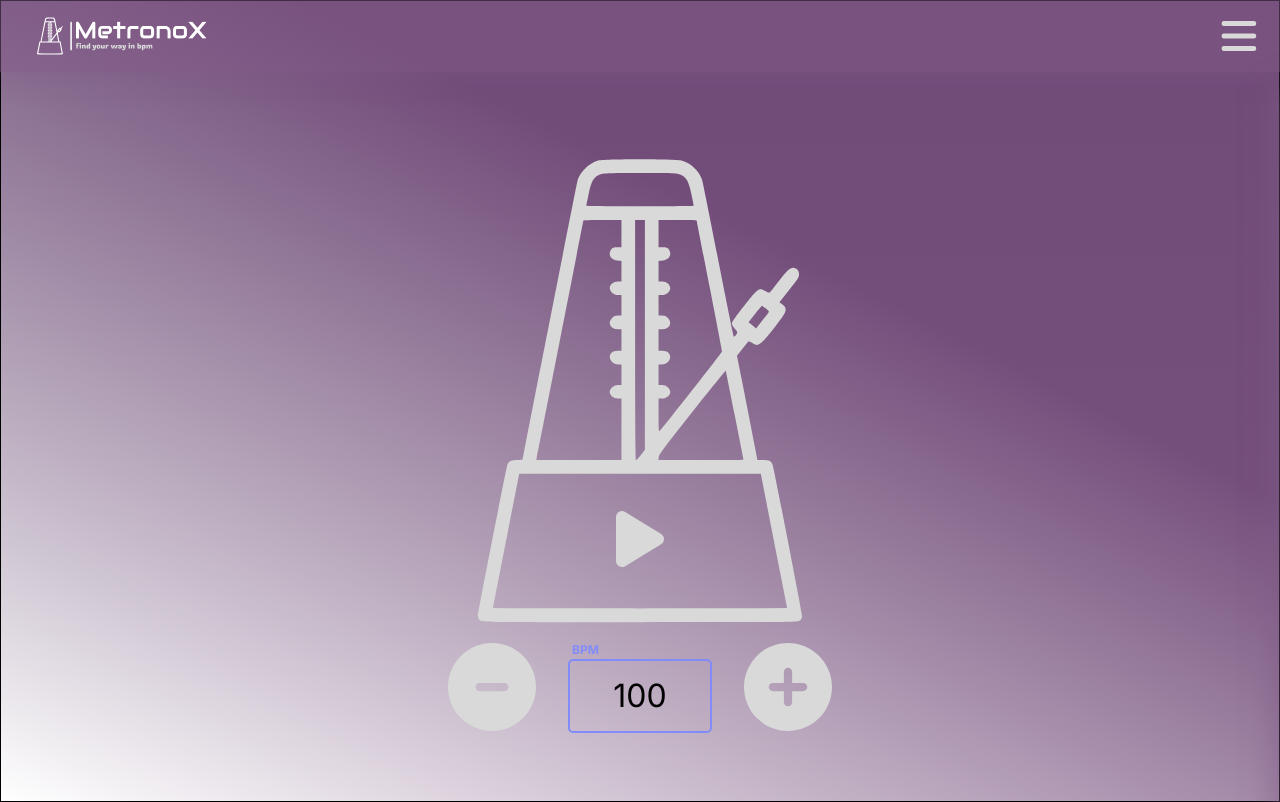
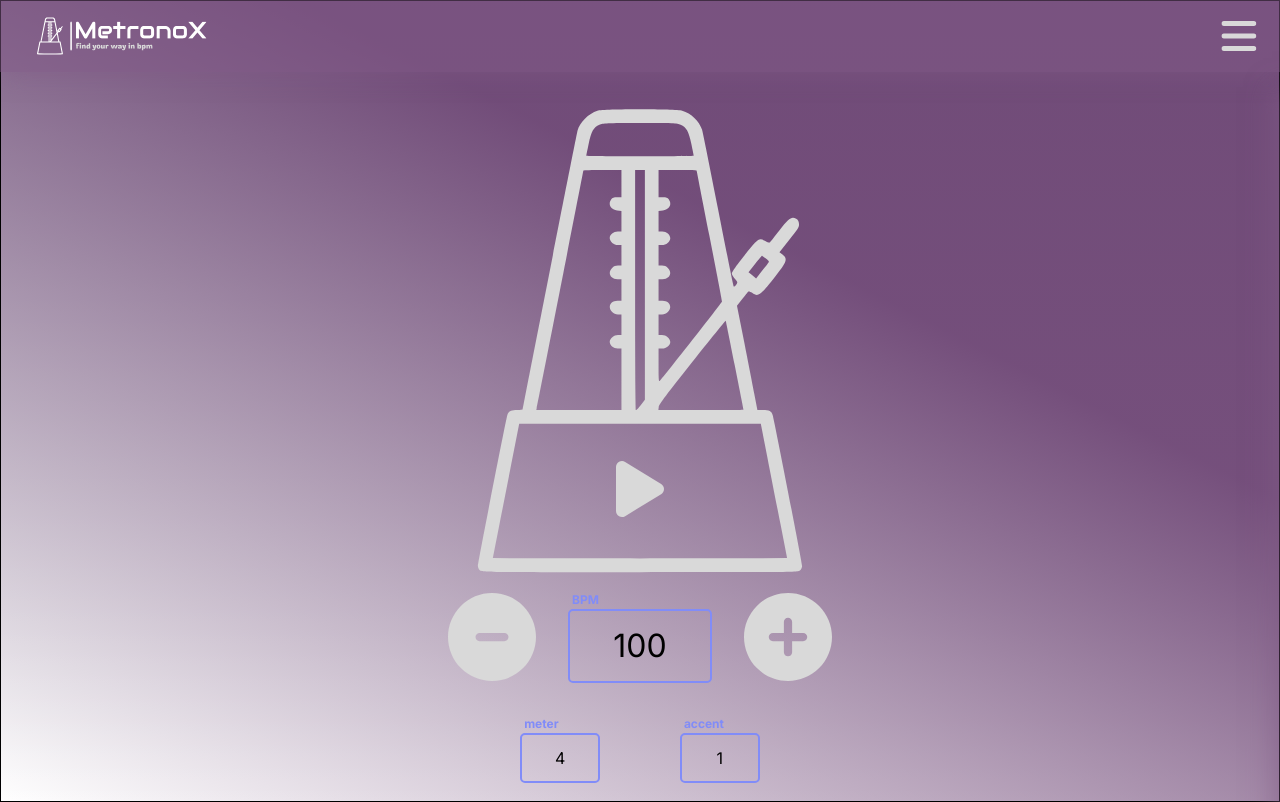
Before and after one commit to SzajekSzymon/metronox, a Next.js app: page / in a window 1280 px wide. Built offline with nearby package versions, Linux system fonts and the light colour scheme.

Commit message:
METRO-4 set accent and meter

```diff
--- a/app/src/organisms/Metronome/Metronome.tsx
+++ b/app/src/organisms/Metronome/Metronome.tsx
@@ -6,9 +6,8 @@ import "./metronome.scss";
 import { Input } from "../../molecules/Input/Input";
 import { MetronomeSettings } from "./MetronomeSettings";
 
-const clickSound = new Audio('/sounds/metronome_2.wav');
-const accentClickSound = new Audio('/sounds/metronome_1.wav');
-
+const clickSound = new Audio("/sounds/metronome_2.wav");
+const accentClickSound = new Audio("/sounds/metronome_1.wav");
 
 export const MIN_TEMPO = 30;
 export const MAX_TEMPO = 280;
@@ -54,11 +53,9 @@ export const Metronome = () => {
   };
 
   const handleAccentChange = (value: number) => {
+    if(value >= 1 && value <= beatsPerMeasure)
     setAccentBeat(value);
   };
-
-
-
 
   return (
     <div className="metronome container">
@@ -77,7 +74,14 @@ export const Metronome = () => {
           onClick={() => setIsPlaying(true)}
         />
       )}
-    <MetronomeSettings tempo={tempo} handleTempoChange={handleTempoChange} />
+      <MetronomeSettings
+        tempo={tempo}
+        beatsPerMeasure={beatsPerMeasure}
+        accentBeat={accentBeat}
+        handleTempoChange={handleTempoChange}
+        handleAccentChange={handleAccentChange}
+        handleBeatsPerMeasureChange={handleBeatsPerMeasureChange}
+      />
     </div>
   );
 };
--- a/app/src/organisms/Metronome/MetronomeSettings.tsx
+++ b/app/src/organisms/Metronome/MetronomeSettings.tsx
@@ -4,13 +4,17 @@ import { MAX_TEMPO, MIN_TEMPO } from "./Metronome";
 
 type MetonomeSettingsProps = {
   tempo: number;
+  beatsPerMeasure: number;
+  accentBeat: number;
   handleTempoChange: (value: number) => void;
-  handleBeatsPerMeasureChange?: () => void;
-  handleAccentChange?: () => void;
+  handleBeatsPerMeasureChange: (value: number) => void;
+  handleAccentChange: (value: number) => void;
 };
 
 export const MetronomeSettings = ({
   tempo,
+  beatsPerMeasure,
+  accentBeat,
   handleTempoChange,
   handleBeatsPerMeasureChange,
   handleAccentChange,
@@ -19,9 +23,8 @@ export const MetronomeSettings = ({
     value: number,
     action: "increase " | "decrease"
   ) => {
-
     if (value % 5 !== 0 && action === "increase ") {
-        console.log('dupa')
+      console.log("dupa");
       const newTempo = value - (value % 5);
       handleTempoChange(newTempo);
       return;
@@ -35,11 +38,11 @@ export const MetronomeSettings = ({
     }
 
     handleTempoChange(value);
-
   };
 
   return (
     <div className="metronome__settings">
+      <div className="metronome__settings__tempo">
         <Icon
           className="icon__circleMinus"
           iconName="circle-minus"
@@ -64,5 +67,28 @@ export const MetronomeSettings = ({
           onClick={() => buttonTempoChange(tempo + 5, "increase ")}
         />
       </div>
+      <div className="metronome__settings__meter">
+
+        <Input
+          labelText="meter"
+          value={beatsPerMeasure}
+          type="number"
+          name="bpm"
+          min={3}
+          max={8}
+          onChangeHandler={(value) => handleBeatsPerMeasureChange(value)}
+        />
+        <Input
+          labelText="accent"
+          value={accentBeat}
+          type="number"
+          name="bpm"
+          min={1}
+          max={beatsPerMeasure}
+          onChangeHandler={(value) => handleAccentChange(value)}
+        />
+
+      </div>
+    </div>
   );
 };
--- a/app/src/organisms/Metronome/metronome.scss
+++ b/app/src/organisms/Metronome/metronome.scss
@@ -27,8 +27,28 @@
   &__settings {
     display: flex;
     width: 50%;
+    flex-direction: column;
+    align-items: center;
+    justify-content: center;
 
-    justify-content: center;
+    &__tempo {
+      display: flex;
+      justify-content: center;
+    }
+
+    &__meter {
+      display: flex;
+      justify-content: space-around;
+      margin-top: 2rem;
+      width: 50%;
+
+      .input.input.container input {
+        font-size: 1rem;
+        width: 5rem;
+      }
+    }
+
+
 
     .input.container {
       margin: 0 2rem;
```
Lines whose indentation alone changed are shown as unchanged.
